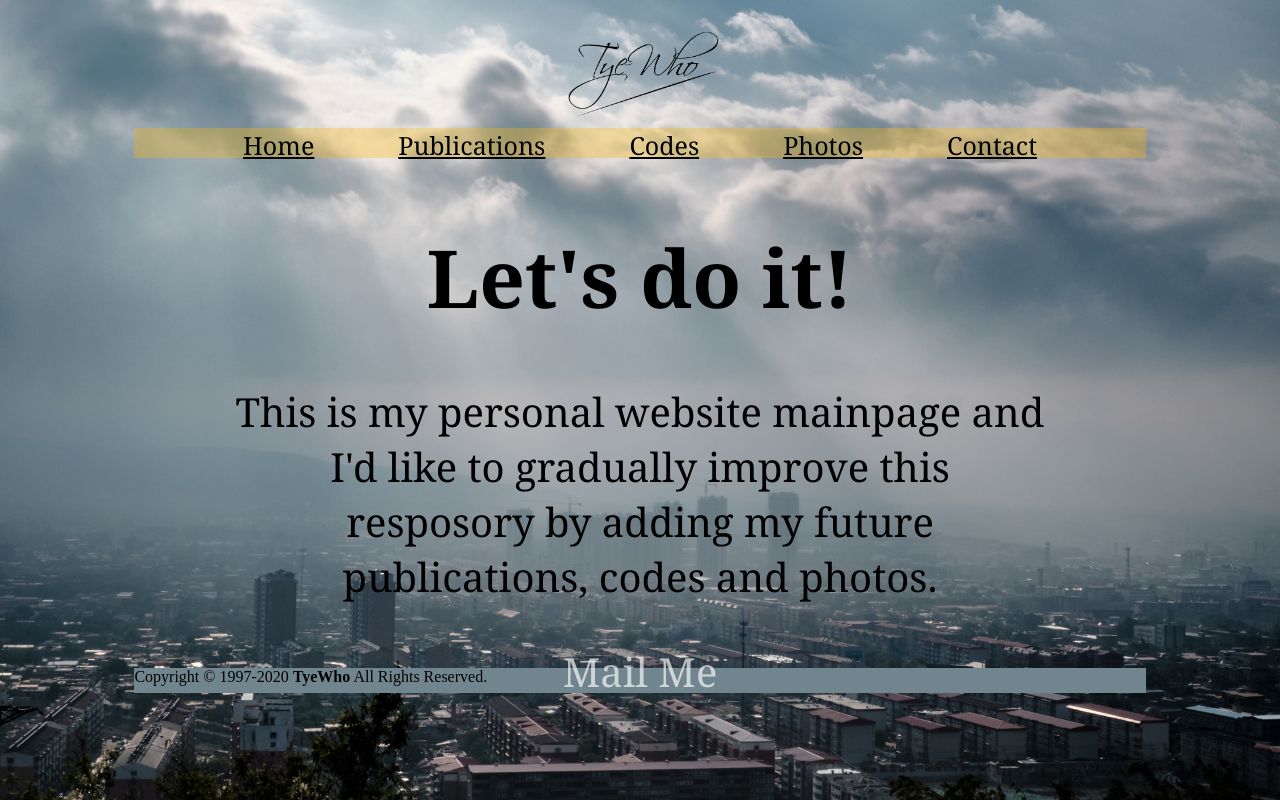
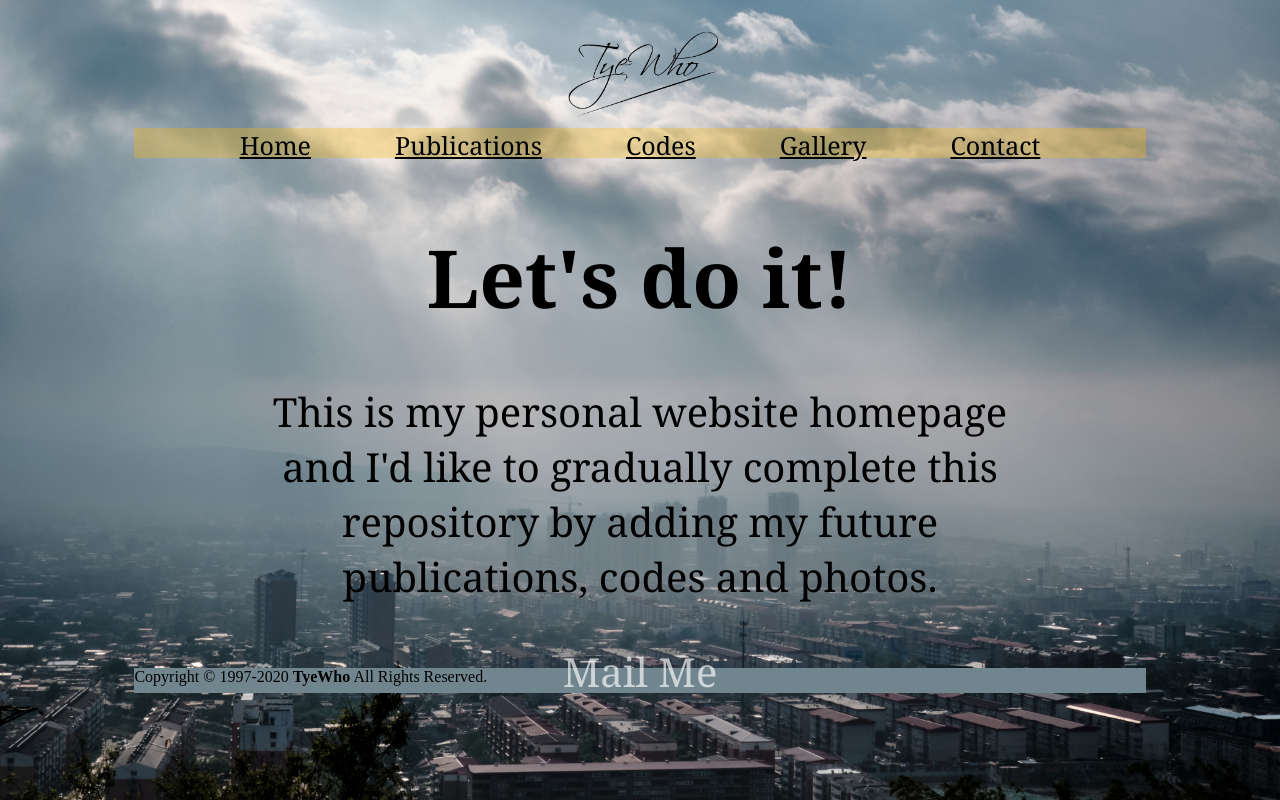
Before and after one commit to Yulatu/yulatu.github.io, a plain HTML site: page index.html in a window 1280 px wide. Drawn offline with Linux system fonts and the light colour scheme.

Commit message:
correct misspell and add README.md

```diff
--- a/index.html
+++ b/index.html
@@ -20,12 +20,12 @@
                 <a href="#">Home</a>
                 <a href="#">Publications</a>
                 <a href="#">Codes</a>
-                <a href="#">Photos</a>
+                <a href="#">Gallery</a>
                 <a href="#">Contact</a>
             </nav>
             <main>
                 <h1>Let's do it!</h1>
-                <p class="para">This is my personal website mainpage and I'd like to gradually improve this resposory by adding my future publications, codes and photos.
+                <p class="para">This is my personal website homepage and I'd like to gradually complete this repository by adding my future publications, codes and photos.
                 </p>
 
                 <a href="mailto:hutianyu2019@ia.ac.cn?"style="color: rgba(255, 255, 255, 0.657);">Mail Me</a>
```
Also changed, not shown: 1 other file.
